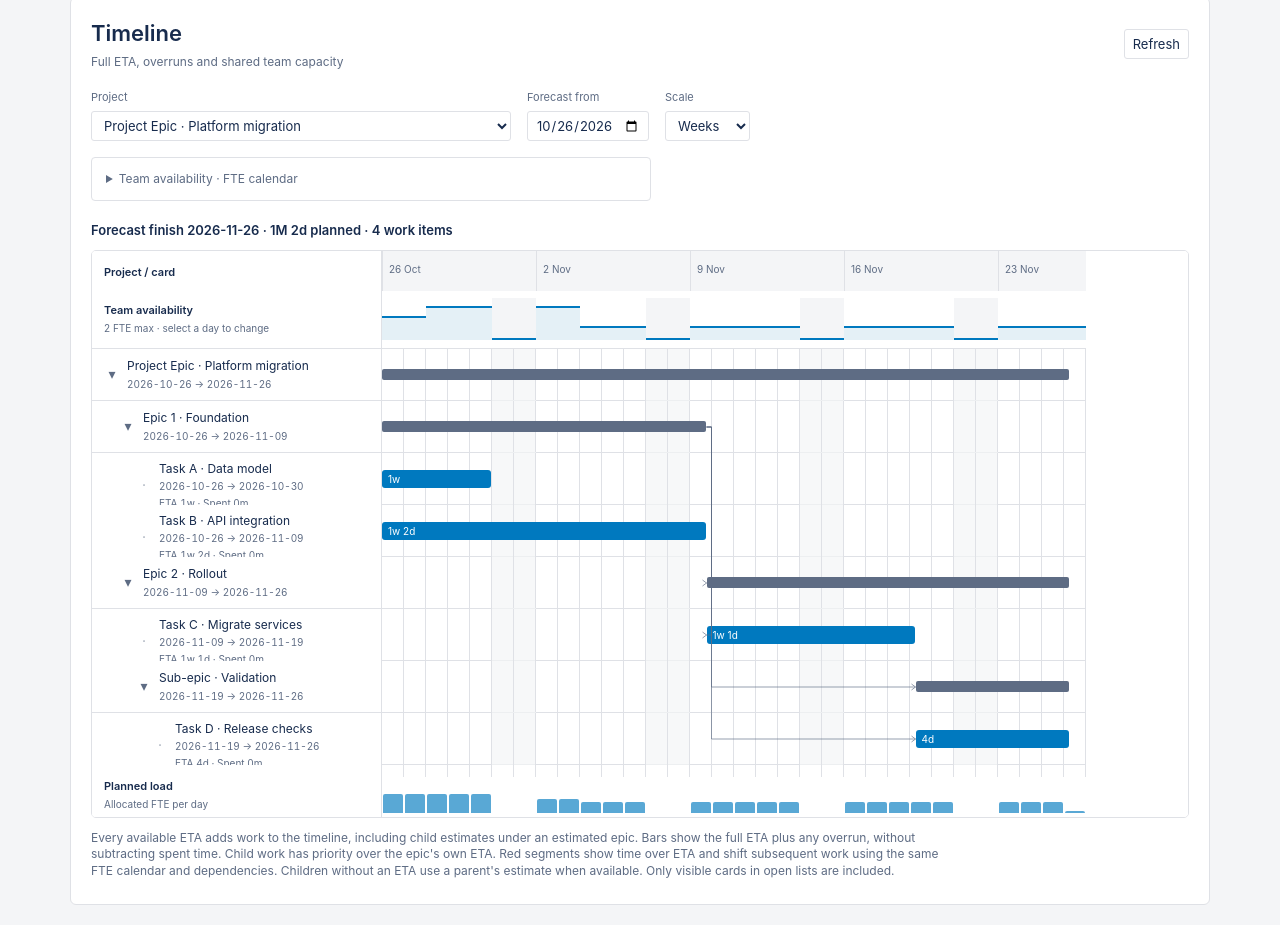
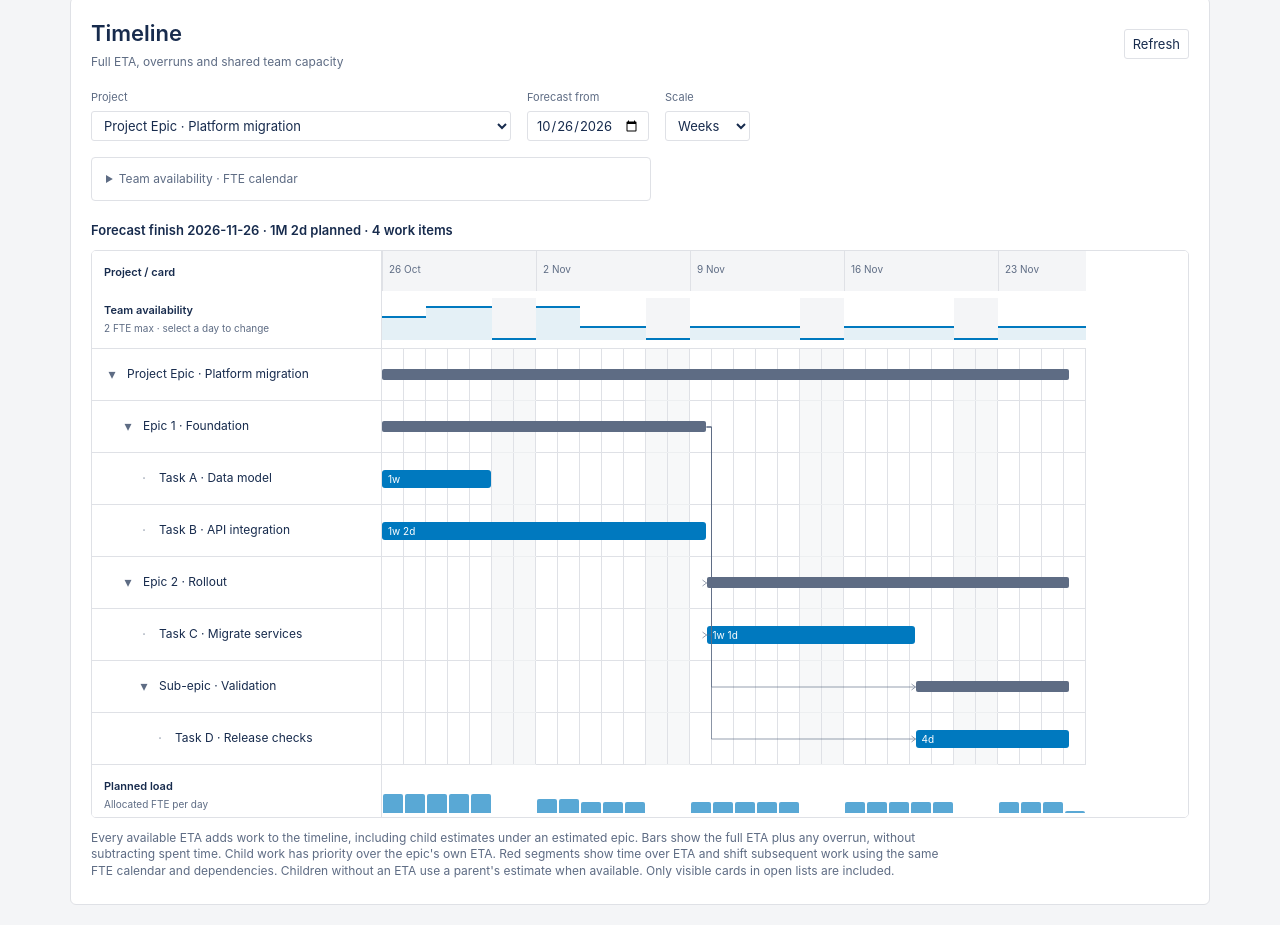
Before and after one commit to alexkarpovich/alexkarpovich.github.io, a website with bundled scripts: page preview.html in a window 1280 px wide. Shown: the part 719-1644 px from the top of the page. Built offline with nearby package versions, Linux system fonts and the light colour scheme.

Commit message:
fix: move timeline details from labels to bar tooltips

```diff
--- a/css/app.css
+++ b/css/app.css
@@ -719,14 +719,15 @@ th { font-size: 11px; color: var(--muted); font-weight: 600; text-transform: upp
 .timeline-toggle { width: 20px; padding: 0; flex-shrink: 0; border: 0; background: transparent; color: var(--muted); cursor: pointer; }
 .timeline-toggle:disabled { cursor: default; }
 .timeline-card-text { min-width: 0; }
-.timeline-card-text > :first-child { display: block; overflow: hidden; white-space: nowrap; text-overflow: ellipsis; font-size: 12px; color: var(--text); }
+.timeline-card-text > :first-child { display: block; overflow: hidden; white-space: nowrap; text-overflow: ellipsis; font-size: 12px; line-height: 16px; color: var(--text); }
 .timeline-card-text > a:hover { color: var(--blue); }
-.timeline-card-text small { display: block; overflow: hidden; white-space: nowrap; text-overflow: ellipsis; font-size: 10px; margin-top: 2px; font-variant-numeric: tabular-nums; }
+.timeline-card-text small { display: block; overflow: hidden; white-space: nowrap; text-overflow: ellipsis; font-size: 10px; line-height: 14px; margin-top: 2px; font-variant-numeric: tabular-nums; }
 .timeline-lane { position: relative; background-image: repeating-linear-gradient(to right, transparent 0, transparent calc(var(--day-width) - 1px), var(--line) calc(var(--day-width) - 1px), var(--line) var(--day-width)); }
 .timeline-offdays { position: absolute; top: 0; bottom: 0; left: var(--label-width); width: var(--timeline-width); pointer-events: none; }
 .timeline-offday { position: absolute; inset: 0 auto 0 0; background: var(--bg); opacity: 0.7; }
 .timeline-bar { position: absolute; top: 17px; height: 18px; min-width: 3px; border-radius: 3px; background: var(--blue); color: var(--card); font-size: 10px; line-height: 18px; overflow: hidden; white-space: nowrap; }
 .timeline-bar > span { padding: 0 6px; }
+.timeline-bar:focus-visible { outline: 2px solid var(--text); outline-offset: 2px; }
 .timeline-bar.is-group { top: 20px; height: 11px; border-radius: 2px; background: var(--muted); line-height: 11px; }
 .timeline-bar.is-group > span { display: none; }
 .timeline-bar.is-partial { background: var(--orange); }
--- a/js/timeline-view.js
+++ b/js/timeline-view.js
@@ -96,9 +96,14 @@
       const firstPosition = new Map();
       displayed.forEach(function (item, index) {
         const row = item.row, card = row.card, kids = card && (card.linkedIds || card.kids || []), hasKids = kids && kids.length;
-        const overrunLabel = row.overrun ? "Over ETA by " + root.TimeDuration.formatDuration(row.overrun, settings) : "";
-        const estimateLabel = row.estimate != null ? "ETA " + root.TimeDuration.formatDuration(row.estimate, settings) + " · Spent " + root.TimeDuration.formatDuration(row.spent, settings) : "";
-        const dates = row.start && row.finish ? row.start + " → " + row.finish : row.status;
+        const barDetails = [card ? card.name : row.id,
+          "Start date: " + (row.start || "Not scheduled"),
+          "End date: " + (row.finish || "Not scheduled"),
+          "ETA: " + (row.estimate != null ? root.TimeDuration.formatDuration(row.estimate, settings) : "Not set"),
+          "Spent: " + (row.spent != null ? root.TimeDuration.formatDuration(row.spent, settings) : "Unavailable"),
+          "Over ETA: " + root.TimeDuration.formatDuration(row.overrun || 0, settings),
+          row.status
+        ].join("\n");
         if (!firstPosition.has(row.id)) firstPosition.set(row.id, index);
         const toggle = h("button", { type: "button", class: "timeline-toggle", "aria-label": (collapsed.has(item.key) ? "Expand " : "Collapse ") + (card ? card.name : row.id), "aria-expanded": hasKids ? String(!collapsed.has(item.key)) : null, "data-row-key": item.key,
           disabled: !hasKids, onclick: function () {
@@ -109,20 +114,19 @@
           } }, hasKids ? collapsed.has(item.key) ? "▸" : "▾" : "·");
         const label = h("div", { class: "timeline-card-label", style: "padding-left:" + Math.min(item.depth, 8) * 16 + "px" }, [toggle, h("div", { class: "timeline-card-text" }, [
           card && card.url ? h("a", { href: card.url, target: "_blank", rel: "noopener", title: card.name }, card.name) : h("span", null, card ? card.name : "Unavailable card"),
-          h("small", { class: "muted", title: [overrunLabel, estimateLabel, dates].filter(Boolean).join(" · ") }, overrunLabel ? overrunLabel + " · " + dates : dates),
-          row.estimate != null ? h("small", { class: "muted", title: estimateLabel }, estimateLabel) : null
+          !row.start ? h("small", { class: "muted", title: row.status }, row.status) : null
         ])]);
         const lane = h("div", { class: "timeline-lane", style: "width:" + width + "px", title: row.dependencies.length ? "Depends on: " + row.dependencies.map(function (id) { const c = plan.graph.byId.get(id); return c ? c.name : "Unavailable card"; }).join(", ") : "No dependencies" });
         if (row.start) {
           const left = (row.startTime != null ? row.startTime : Math.round((Date.parse(row.start) - Date.parse(start.value)) / 86400000)) * px;
           const end = (row.finishTime != null ? row.finishTime : Math.round((Date.parse(row.finish || row.scheduledThrough || row.start) - Date.parse(start.value)) / 86400000) + 1) * px;
           const bar = h("div", { class: "timeline-bar" + (hasKids ? " is-group" : "") + (!row.complete ? " is-partial" : "") + (row.status === "Done" ? " is-done" : "") + (row.overrun ? " is-overrun" : ""),
-            style: "left:" + left + "px;width:" + Math.max(3, end - left - 1) + "px", title: [card ? card.name : row.id, row.status, overrunLabel, estimateLabel, root.TimeDuration.formatDuration(row.minutes, settings)].filter(Boolean).join(" · ")
+            style: "left:" + left + "px;width:" + Math.max(3, end - left - 1) + "px", title: barDetails, tabindex: "0", "aria-label": barDetails
           }, h("span", null, root.TimeDuration.formatDuration(row.minutes, settings)));
           if (row.overrunStartTime != null) {
             const overrunLeft = Math.max(0, row.overrunStartTime * px - left);
             const overrunEnd = row.overrunFinishTime != null ? row.overrunFinishTime * px : end;
-            bar.appendChild(h("div", { class: "timeline-overrun", style: "left:" + overrunLeft + "px;width:" + Math.max(3, overrunEnd - left - overrunLeft) + "px", title: overrunLabel }));
+            bar.appendChild(h("div", { class: "timeline-overrun", style: "left:" + overrunLeft + "px;width:" + Math.max(3, overrunEnd - left - overrunLeft) + "px" }));
           }
           lane.appendChild(bar);
         } else lane.appendChild(h("span", { class: "timeline-blocked" }, row.status));
```
Also changed, not shown: tests/timeline-page.test.js (+11 -3 lines).
